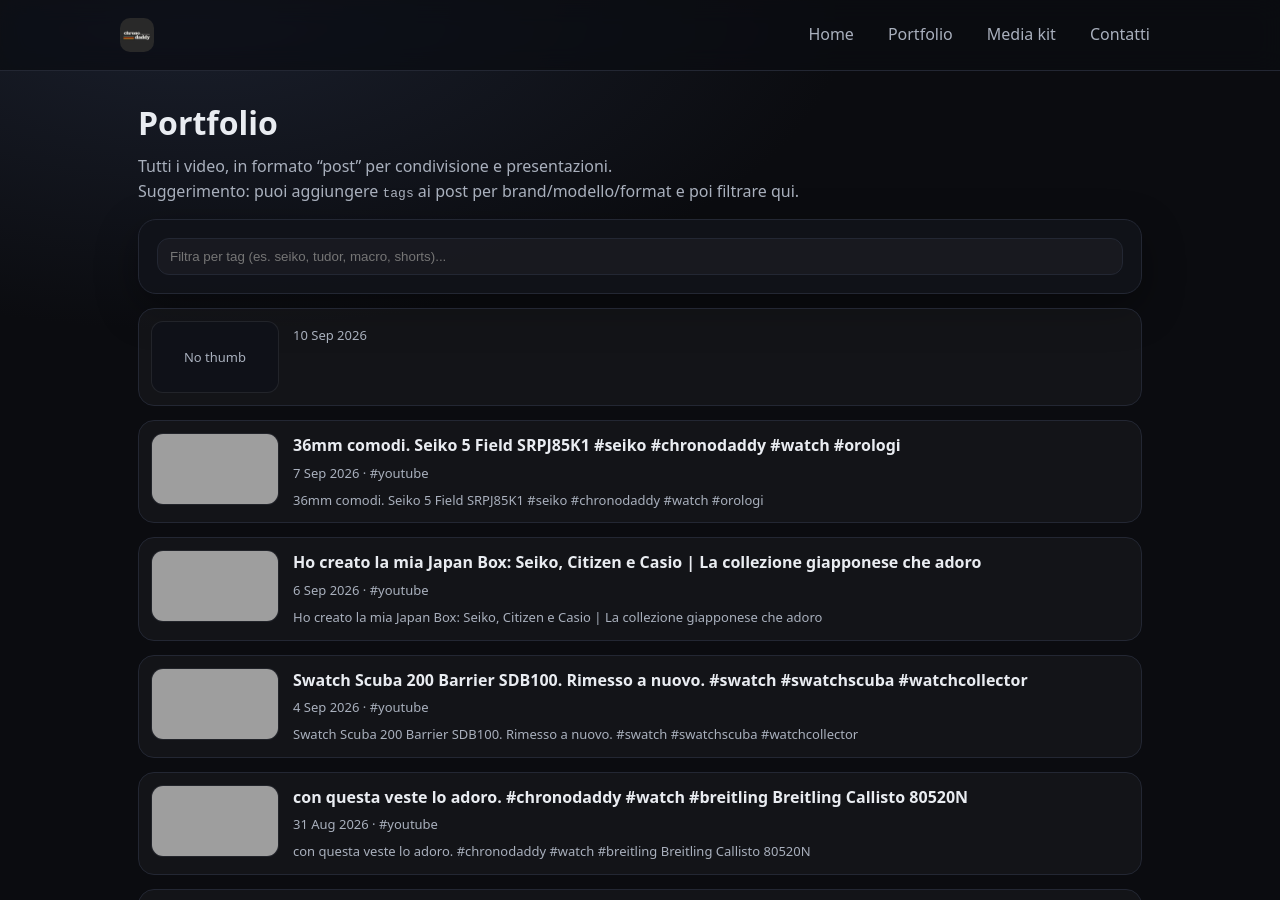
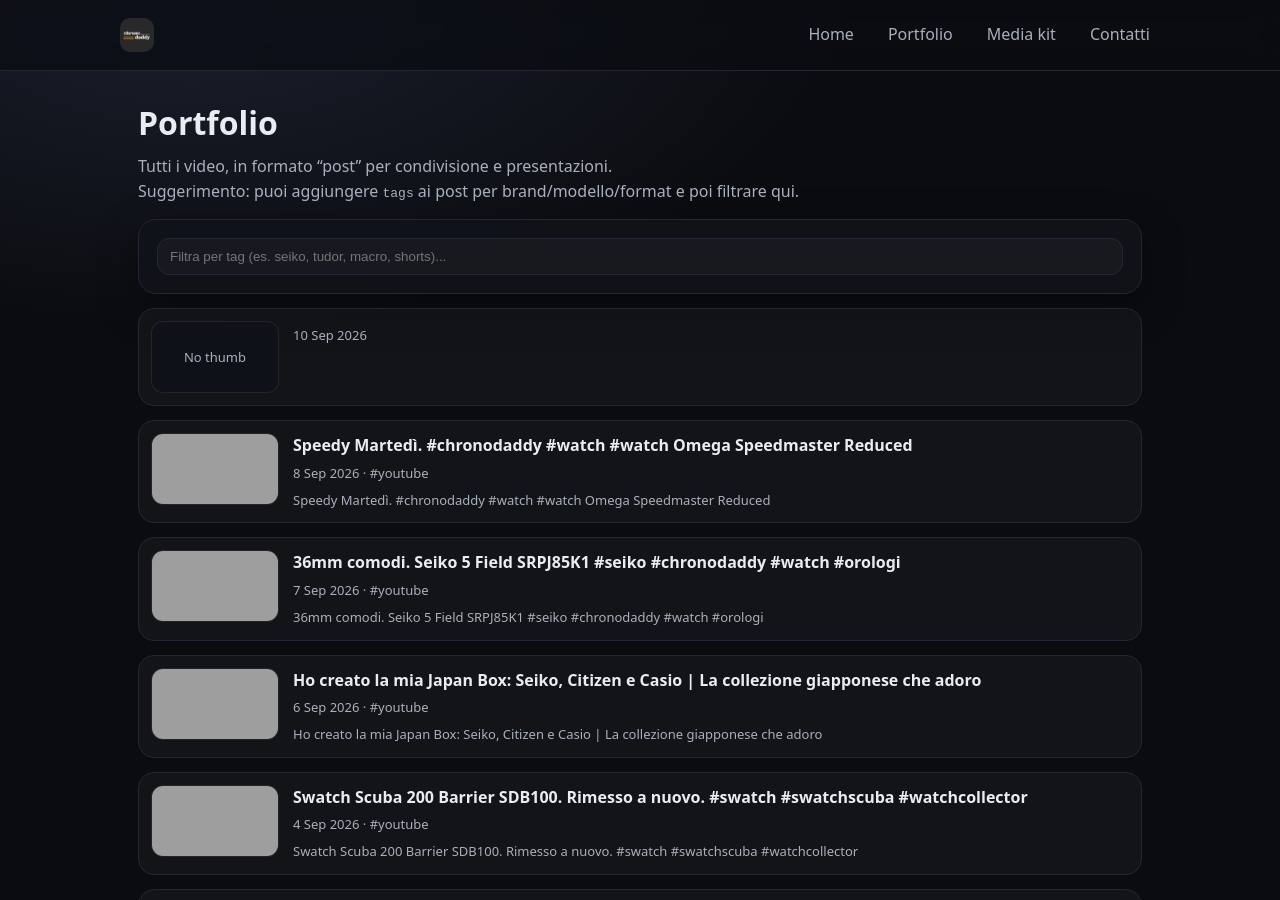
Before and after one commit to claudiostoduto/chronodaddy, a Jekyll site: the page built from _pages/portfolio.md, in a window 1280 px wide and 900 px high, cut to the strip 0-900 px from the top of the window. Built offline with Jekyll 4.4.1, drawn with Linux system fonts in a browser that asks for light colours; grey boxes are pictures that could not be loaded.

Commit message:
chore: add new YouTube posts

```diff
--- /dev/null
+++ b/_posts/2026-09-08-speedy-marted-chronodaddy-watch-watch-omega-speedmaster-reduced.md
@@ -0,0 +1,14 @@
+---
+title: "Speedy Martedì. #chronodaddy #watch #watch Omega Speedmaster Reduced"
+date: 2026-09-08
+videoId: "3qDS_N34ch0"
+youtubeUrl: "https://www.youtube.com/shorts/3qDS_N34ch0"
+thumbnail: "https://i4.ytimg.com/vi/3qDS_N34ch0/hqdefault.jpg"
+tags: [youtube]
+excerpt: "Speedy Martedì. #chronodaddy #watch #watch Omega Speedmaster Reduced"
+---
+
+<!--
+Questo post è stato generato automaticamente.
+Puoi aggiungere tag più specifici (brand/modello/format) e una descrizione/contesto per renderlo un vero case study.
+-->
--- a/assets/channel-stats.json
+++ b/assets/channel-stats.json
@@ -1,6 +1,6 @@
 {
   "subscribers": 827,
-  "views": 451989,
-  "videos": 245,
-  "updatedAt": "2026-09-07T22:48:21.019Z"
+  "views": 452388,
+  "videos": 246,
+  "updatedAt": "2026-09-08T11:13:18.585Z"
 }
```
